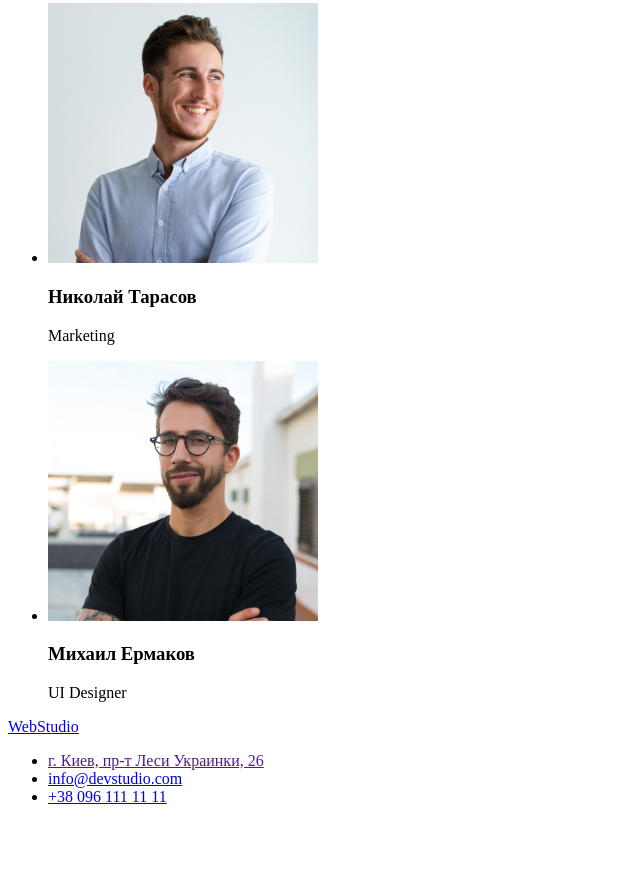
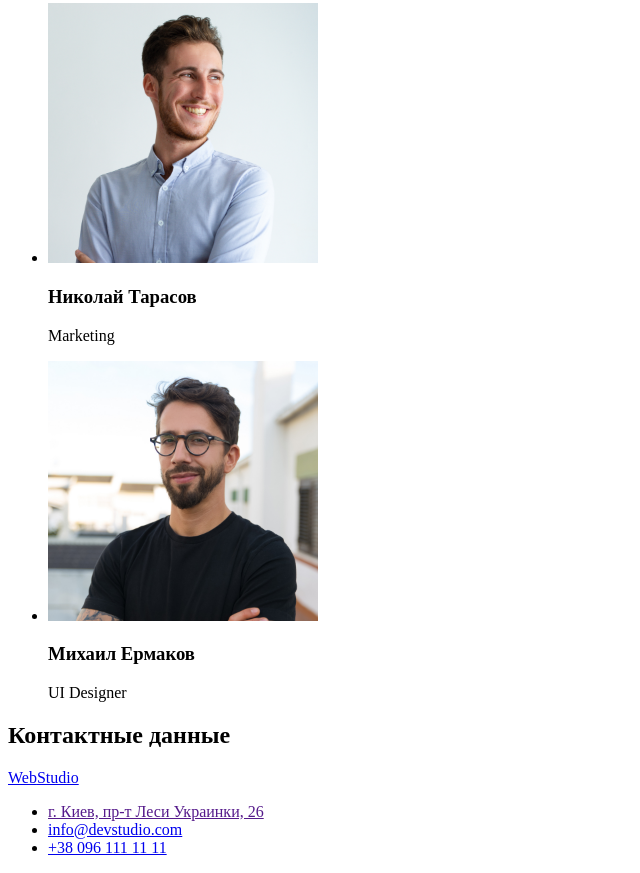
Before and after one commit to Serhii-Kaushnian/HW1, a plain HTML site: page index.html in a window 1280 px wide. Shown: the part 2330-3203 px from the top of the page, without its empty margins (0-640 px from the left). Before the commit the page ends 3152 px from the top, so only its background shows below. Drawn offline with Linux system fonts and the light colour scheme.

Commit message:
h2 in line 84

```diff
--- a/index.html
+++ b/index.html
@@ -82,6 +82,7 @@
     </main>
    <footer>
 <section>
+    <h2>Контактные данные</h2>
     <a href="./index.html"><span>Web</span><span>Studio</span></a>
     <ul>
         <li><a href="">г. Киев, пр-т Леси Украинки, 26</a></li>
```
